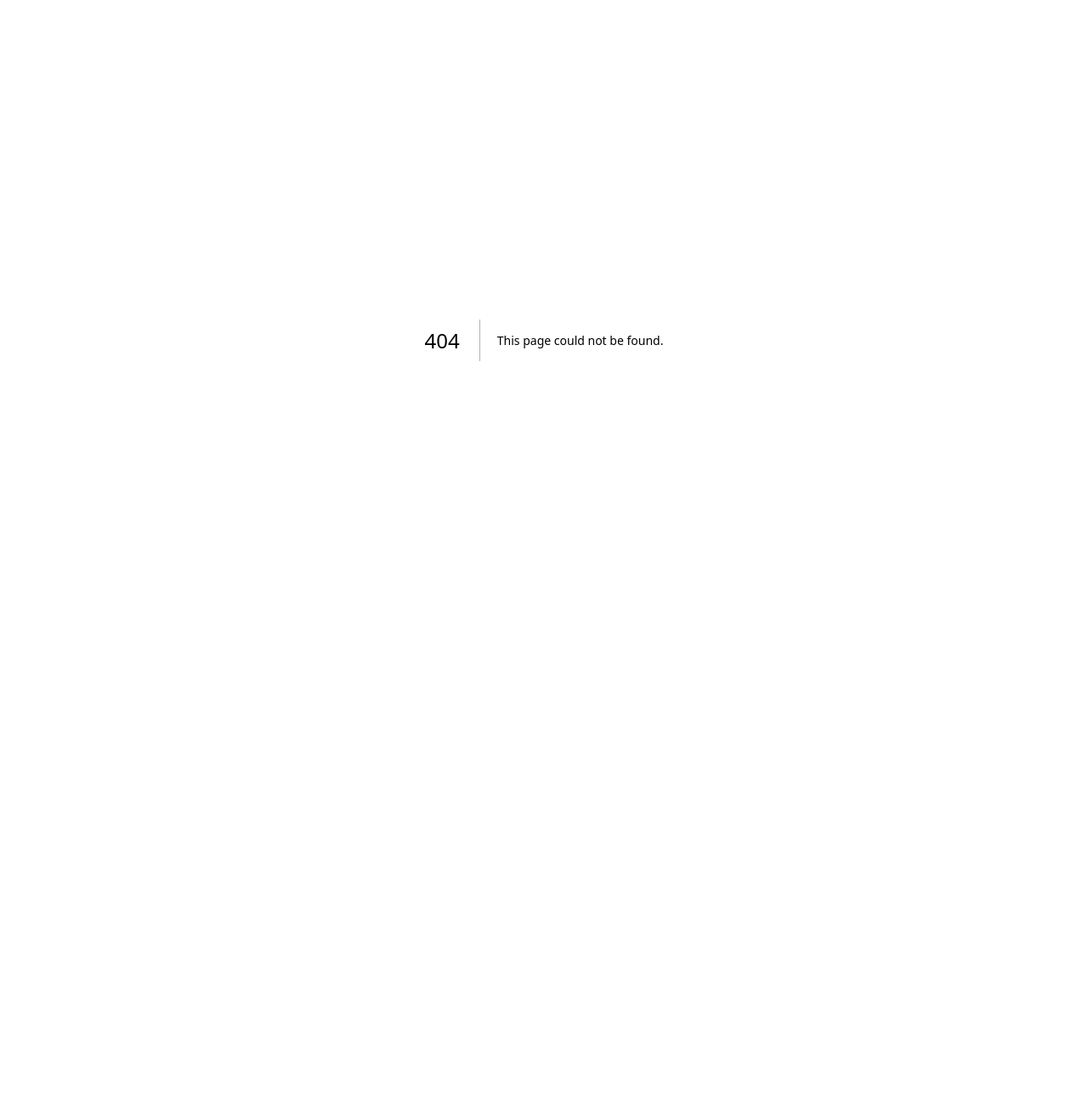
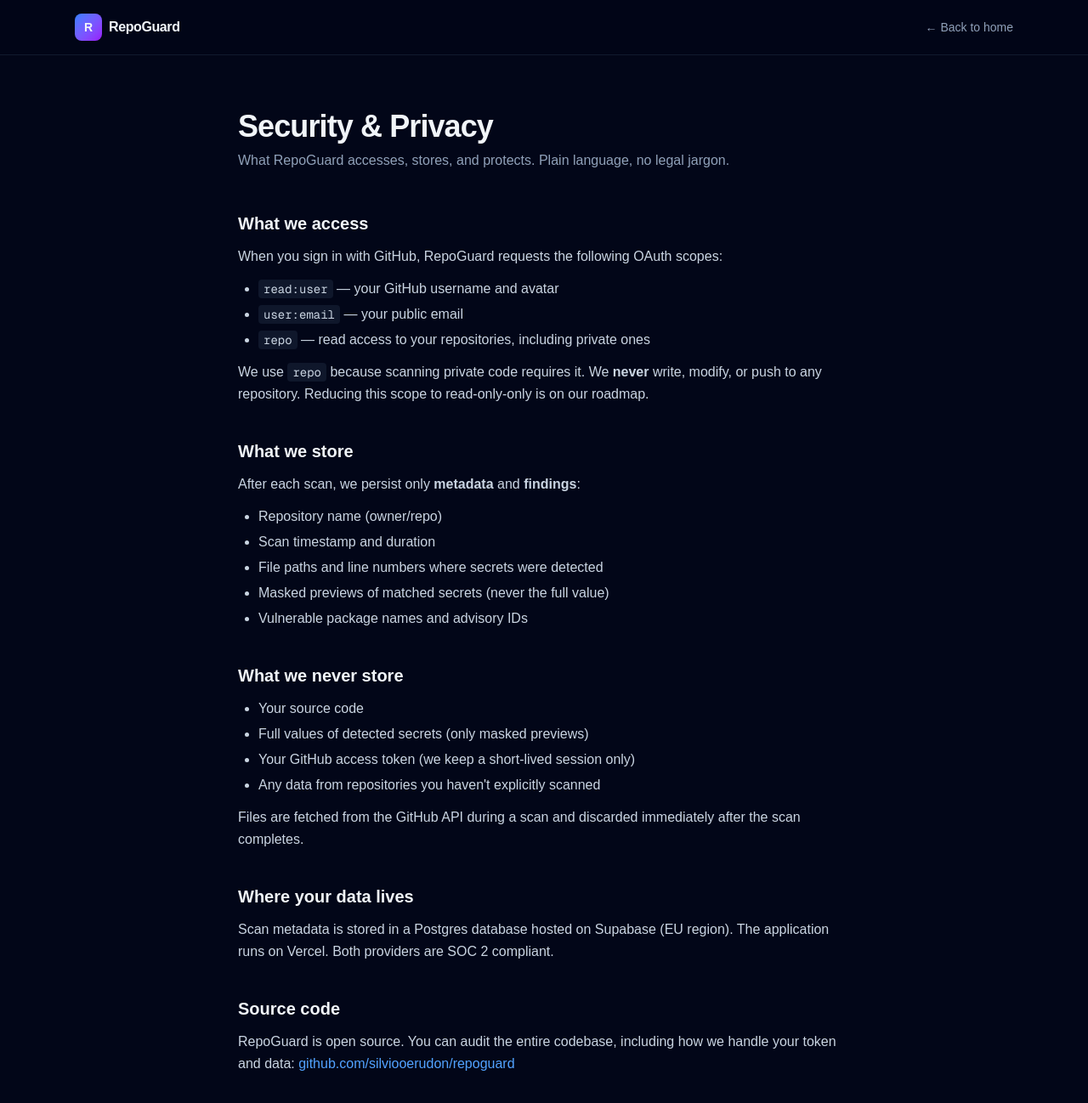
Before and after one commit to silviooerudon/repoguard, a Next.js app: page /security in a window 1280 px wide. Before the commit this address had no page. Shown: the top 1298 px of the page at 85% size. Before the commit the page ends 800 px from the top, so only its background shows below. Built offline with nearby package versions, Linux system fonts and the light colour scheme.

Commit message:
Add security page and trust signals to footer

```diff
--- a/app/page.tsx
+++ b/app/page.tsx
@@ -355,15 +355,40 @@
                 RepoGuard © {new Date().getFullYear()}
               </span>
             </div>
-            <div className="flex items-center gap-6 text-sm text-slate-500">
+            <div className="flex items-center gap-6 text-sm text-slate-500 flex-wrap justify-center">
               <a href="#features" className="hover:text-slate-300 transition">Features</a>
               <a href="#pricing" className="hover:text-slate-300 transition">Pricing</a>
               <a href="#faq" className="hover:text-slate-300 transition">FAQ</a>
+              <Link href="/security" className="hover:text-slate-300 transition">Security</Link>
+              <a
+                href="https://github.com/silviooerudon/repoguard"
+                target="_blank"
+                rel="noopener noreferrer"
+                className="hover:text-slate-300 transition"
+              >
+                GitHub
+              </a>
             </div>
           </div>
-          <p className="text-xs text-slate-600 mt-8 text-center md:text-left">
-            Built in Dublin. Not affiliated with GitHub.
-          </p>
+
+          <div className="mt-8 pt-8 border-t border-slate-800/40 flex flex-col md:flex-row items-center justify-between gap-3">
+            <p className="text-xs text-slate-600 text-center md:text-left">
+              Built in Dublin by{" "}
+              <a
+                href="https://www.linkedin.com/in/silvio-junior-de-almeida-gazzoli-78453a8a/"
+                target="_blank"
+                rel="noopener noreferrer"
+                className="text-slate-400 hover:text-slate-200 transition underline decoration-slate-700 underline-offset-2"
+              >
+                Silvio Gazzoli
+              </a>
+              {" "}— IAM specialist with 10+ years experience. Not affiliated with GitHub.
+            </p>
+            <span className="text-xs text-slate-600">
+              <span className="inline-block w-1.5 h-1.5 rounded-full bg-emerald-400 mr-1.5" />
+              Open source
+            </span>
+          </div>
         </div>
       </footer>
     </main>
--- /dev/null
+++ b/app/security/page.tsx
@@ -0,0 +1,148 @@
+import Link from "next/link";
+
+export default function SecurityPage() {
+  return (
+    <main className="min-h-screen bg-slate-950 text-slate-100">
+      {/* NAV */}
+      <nav className="border-b border-slate-800/60 bg-slate-950/80 backdrop-blur sticky top-0 z-50">
+        <div className="max-w-6xl mx-auto px-6 py-4 flex items-center justify-between">
+          <Link href="/" className="flex items-center gap-2">
+            <div className="w-8 h-8 rounded-lg bg-gradient-to-br from-blue-500 to-purple-600 flex items-center justify-center font-bold text-sm">
+              R
+            </div>
+            <span className="font-semibold tracking-tight">RepoGuard</span>
+          </Link>
+          <Link
+            href="/"
+            className="text-sm text-slate-400 hover:text-slate-100 transition"
+          >
+            ← Back to home
+          </Link>
+        </div>
+      </nav>
+
+      <article className="max-w-3xl mx-auto px-6 py-16">
+        <h1 className="text-4xl font-bold tracking-tight mb-2">Security & Privacy</h1>
+        <p className="text-slate-400 mb-12">
+          What RepoGuard accesses, stores, and protects. Plain language, no legal jargon.
+        </p>
+
+        <Section title="What we access">
+          <p>
+            When you sign in with GitHub, RepoGuard requests the following OAuth scopes:
+          </p>
+          <ul className="list-disc pl-6 space-y-1 mt-3">
+            <li><code className="bg-slate-900 px-1.5 py-0.5 rounded text-sm">read:user</code> — your GitHub username and avatar</li>
+            <li><code className="bg-slate-900 px-1.5 py-0.5 rounded text-sm">user:email</code> — your public email</li>
+            <li><code className="bg-slate-900 px-1.5 py-0.5 rounded text-sm">repo</code> — read access to your repositories, including private ones</li>
+          </ul>
+          <p className="mt-3">
+            We use <code className="bg-slate-900 px-1.5 py-0.5 rounded text-sm">repo</code> because scanning private code requires it.
+            We <strong>never</strong> write, modify, or push to any repository. Reducing this
+            scope to read-only-only is on our roadmap.
+          </p>
+        </Section>
+
+        <Section title="What we store">
+          <p>
+            After each scan, we persist only <strong>metadata</strong> and <strong>findings</strong>:
+          </p>
+          <ul className="list-disc pl-6 space-y-1 mt-3">
+            <li>Repository name (owner/repo)</li>
+            <li>Scan timestamp and duration</li>
+            <li>File paths and line numbers where secrets were detected</li>
+            <li>Masked previews of matched secrets (never the full value)</li>
+            <li>Vulnerable package names and advisory IDs</li>
+          </ul>
+        </Section>
+
+        <Section title="What we never store">
+          <ul className="list-disc pl-6 space-y-1">
+            <li>Your source code</li>
+            <li>Full values of detected secrets (only masked previews)</li>
+            <li>Your GitHub access token (we keep a short-lived session only)</li>
+            <li>Any data from repositories you haven&apos;t explicitly scanned</li>
+          </ul>
+          <p className="mt-3">
+            Files are fetched from the GitHub API during a scan and discarded
+            immediately after the scan completes.
+          </p>
+        </Section>
+
+        <Section title="Where your data lives">
+          <p>
+            Scan metadata is stored in a Postgres database hosted on Supabase (EU region).
+            The application runs on Vercel. Both providers are SOC 2 compliant.
+          </p>
+        </Section>
+
+        <Section title="Source code">
+          <p>
+            RepoGuard is open source. You can audit the entire codebase, including how
+            we handle your token and data:{" "}
+            <a
+              href="https://github.com/silviooerudon/repoguard"
+              target="_blank"
+              rel="noopener noreferrer"
+              className="text-blue-400 hover:underline"
+            >
+              github.com/silviooerudon/repoguard
+            </a>
+          </p>
+        </Section>
+
+        <Section title="Revoking access">
+          <p>
+            You can revoke RepoGuard&apos;s access at any time:
+          </p>
+          <ol className="list-decimal pl-6 space-y-1 mt-3">
+            <li>Go to <a href="https://github.com/settings/applications" target="_blank" rel="noopener noreferrer" className="text-blue-400 hover:underline">GitHub → Settings → Applications</a></li>
+            <li>Find <strong>RepoGuard</strong> and click <strong>Revoke</strong></li>
+          </ol>
+          <p className="mt-3">
+            This immediately invalidates our access to your repositories.
+          </p>
+        </Section>
+
+        <Section title="Reporting security issues">
+          <p>
+            Found a vulnerability or have a concern? Contact{" "}
+            <a
+              href="https://www.linkedin.com/in/silvio-junior-de-almeida-gazzoli-78453a8a/"
+              target="_blank"
+              rel="noopener noreferrer"
+              className="text-blue-400 hover:underline"
+            >
+              Silvio directly on LinkedIn
+            </a>{" "}
+            or open an issue on{" "}
+            <a
+              href="https://github.com/silviooerudon/repoguard/issues"
+              target="_blank"
+              rel="noopener noreferrer"
+              className="text-blue-400 hover:underline"
+            >
+              GitHub
+            </a>.
+          </p>
+        </Section>
+
+        <p className="text-xs text-slate-500 mt-16 pt-8 border-t border-slate-800/60">
+          Last updated: April 2026. This page is maintained honestly. If anything here
+          becomes outdated or inaccurate, please report it.
+        </p>
+      </article>
+    </main>
+  );
+}
+
+function Section({ title, children }: { title: string; children: React.ReactNode }) {
+  return (
+    <section className="mb-10">
+      <h2 className="text-xl font-semibold mb-3">{title}</h2>
+      <div className="text-slate-300 leading-relaxed space-y-2">
+        {children}
+      </div>
+    </section>
+  );
+}
```
